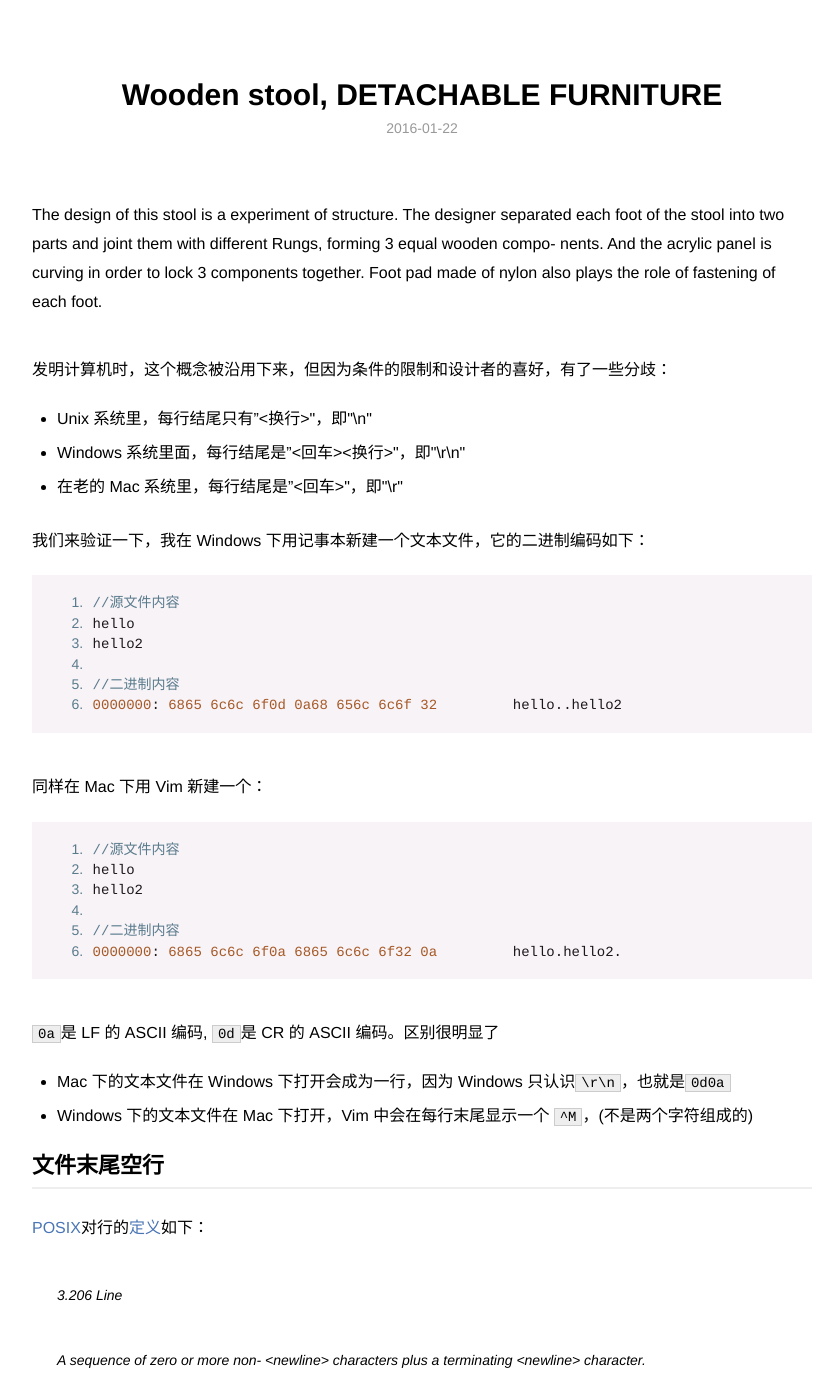
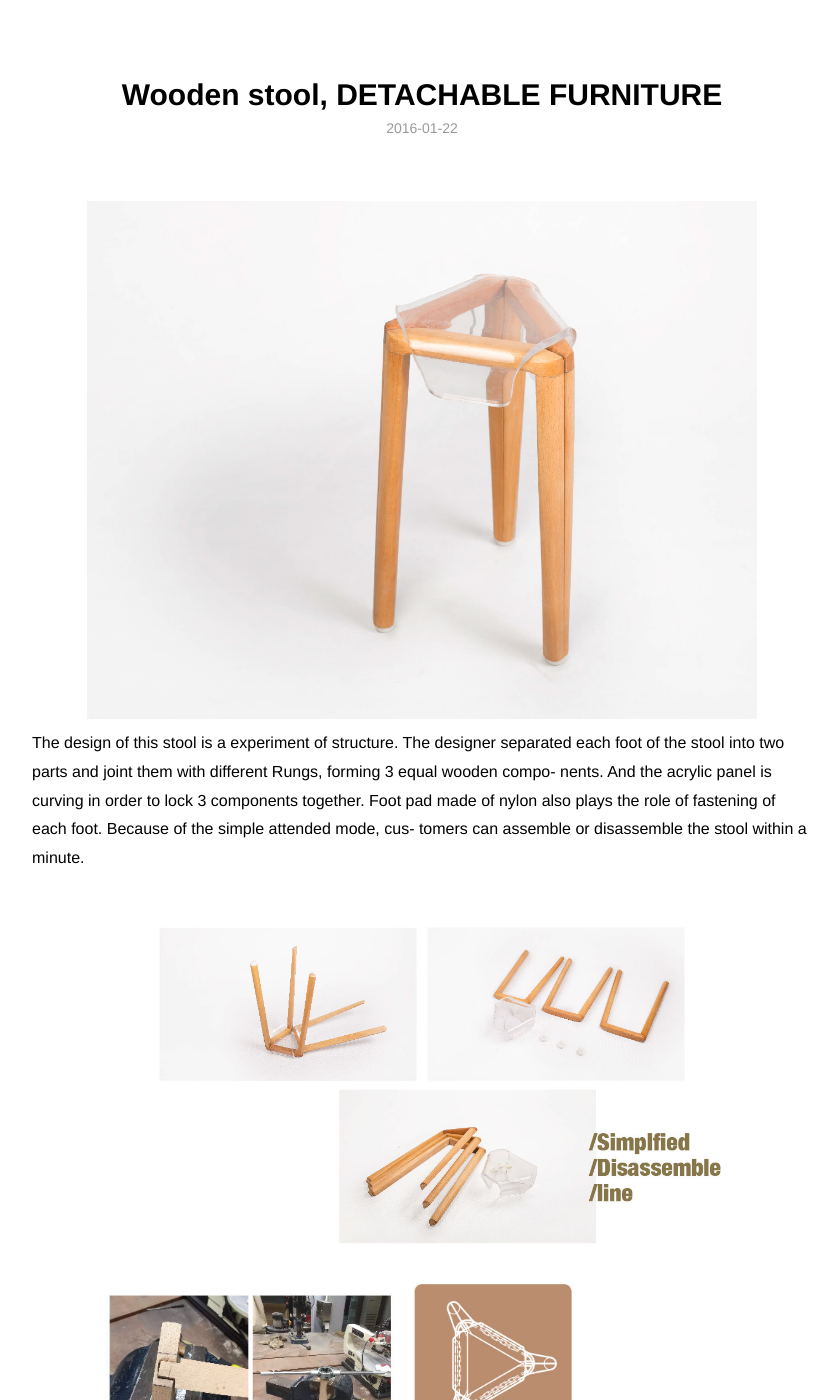
Before and after one commit to yuanyuanhu96/Potfolio-Archive, a Jekyll site: the page built from _posts/2016-01-22-wooden-stool.md, in a window 1280 px wide and 1400 px high. Shown: the whole window, without its empty margins (218-1055 px from the left). Built offline with Jekyll 4.4.1, drawn with Linux system fonts in a browser that asks for light colours; some of the changed text lies outside the part shown.

Commit message:
Update 2016-01-22-wooden-stool.md

```diff
--- a/_posts/2016-01-22-wooden-stool.md
+++ b/_posts/2016-01-22-wooden-stool.md
@@ -4,94 +4,12 @@
 description: The design of this stool is a experiment of structure.The designer separated each foot of the stool into two parts and joint them with different Rungs, forming 3 equal wooden compo- nents. And the acrylic panel is curving in order to lock 3 components together. Foot pad made of nylon also plays the role of fastening of each foot.
 category: blog
 ---
-
+![Git Bash](/WoodenStool-img/WoodenStool-img-01.jpg)
 The design of this stool is a experiment of structure.
 The designer separated each foot of the stool into two parts and joint them with different Rungs, forming 3 equal wooden compo- nents. And the acrylic panel is curving in order to lock 3 components together. Foot pad made of nylon also plays the role of fastening of each foot.
+Because of the simple attended mode, cus- tomers can assemble or disassemble the stool within a minute.
 
-发明计算机时，这个概念被沿用下来，但因为条件的限制和设计者的喜好，有了一些分歧：
 
-- Unix 系统里，每行结尾只有"<换行>"，即"\n"
-- Windows 系统里面，每行结尾是"<回车><换行>"，即"\r\n"
-- 在老的 Mac 系统里，每行结尾是"<回车>"，即"\r"
-
-我们来验证一下，我在 Windows 下用记事本新建一个文本文件，它的二进制编码如下：
-
-    //源文件内容
-    hello
-    hello2
-
-    //二进制内容
-    0000000: 6865 6c6c 6f0d 0a68 656c 6c6f 32         hello..hello2
-
-同样在 Mac 下用 Vim 新建一个：
-
-    //源文件内容
-    hello
-    hello2
-
-    //二进制内容
-    0000000: 6865 6c6c 6f0a 6865 6c6c 6f32 0a         hello.hello2.
-
-`0a`是 LF 的 ASCII 编码, `0d`是 CR 的 ASCII 编码。区别很明显了
-
-- Mac 下的文本文件在 Windows 下打开会成为一行，因为 Windows 只认识`\r\n`，也就是`0d0a`
-- Windows 下的文本文件在 Mac 下打开，Vim 中会在每行末尾显示一个 `^M`，(不是两个字符组成的)
-
-## 文件末尾空行
-
-[POSIX](https://zh.wikipedia.org/zh-sg/POSIX)对行的[定义](http://pubs.opengroup.org/onlinepubs/9699919799/basedefs/V1_chap03.html#tag_03_206)如下：
-
-  > 3.206 Line
-
-  > A sequence of zero or more non- <newline\> characters plus a terminating <newline\> character.
-
-  > 行是由0个或者多个非 "换行" 符的字符组成，并且以 "换行" 符结尾。
-
-这样做有什么好处呢，举个例子：
-
-    //hello.c
-    #include head.h
-    print('hello')
-
-    //world.c
-    #include tail.h
-    print('hello')
-
-如果这两个文件都按 POSIX 规范来写， 在`cat *.c`之后，是没有问题的：
-
-    //cat.c
-
-    #include head.h
-    print('hello')
-    #include tail.h
-    print('hello')
-
-如果缺少最后一行的换行符（如 Windows 文件那样的定义），`cat`之后，就有问题了：
-
-    //error.c
-
-    #include head.h
-    print('hello')#include tail.h
-    print('hello')
-
-所以，从这点去理解 POSIX 对行的定义，非常合理，对于任意文件的拼接，也各自保持了文件的完整性。
-
-不遵守标准带来的则是：在一些编辑器下面，比如 Sublime，他把`\n`的当做了行之间的分隔符，于是文件最后一行的`\n`就看上去成了一个新的空行，这就是错误解读标准造成的，拼接文件时也会产生不必要的麻烦，比如上例。
-
-## \ No new line at end of file
-
-基于上面的原因，再去看 git diff 的`\ No new line at end of file`信息，就很好解释了。
-
-各编辑器对于换行符的理解偏差，导致的文件确实发生了变化，多了或少了最后的`0a`，那么对于 diff 程序来说，这当然是不可忽略的，但因为`0a`是不可见字符，并且是长久以来的历史原因，所以 diff 程序有个专门的标记来说明这个变化，就是：
-
-`\ No new line at end of file`
-
-各编辑器也有相应的办法去解决这个问题，比如 Sublime，在`Default/Preferences.sublime-settings`中设置：
-
-    // Set to true to ensure the last line of the file ends in a newline
-    // character when saving
-    "ensure_newline_at_eof_on_save": true,
-
-所以，请遵守规范。
-
-[BeiYuu]:    http://beiyuu.com  "BeiYuu"
+![Git Bash](/WoodenStool-img/WoodenStool-img-02.jpg)
+![Git Bash](/WoodenStool-img/WoodenStool-img-03.jpg)
+![Git Bash](/WoodenStool-img/WoodenStool-img-04.jpg)
```
